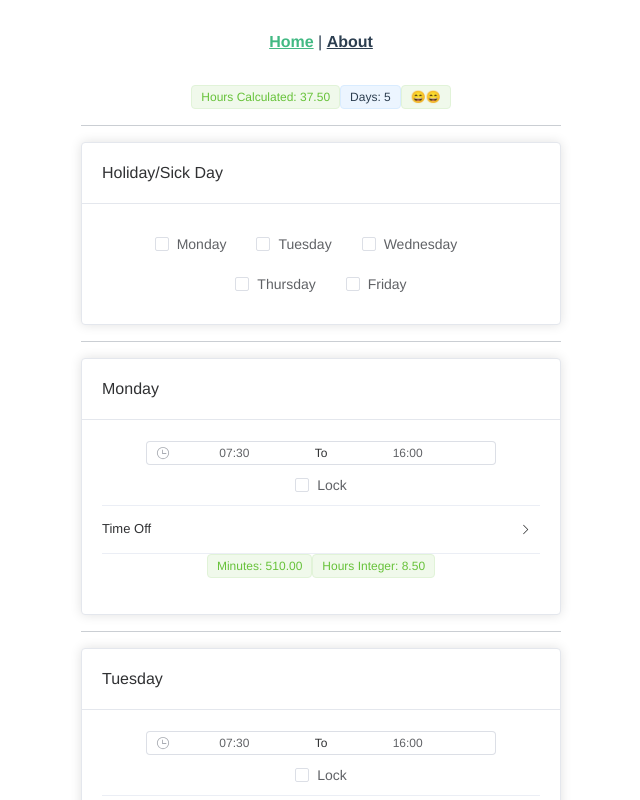
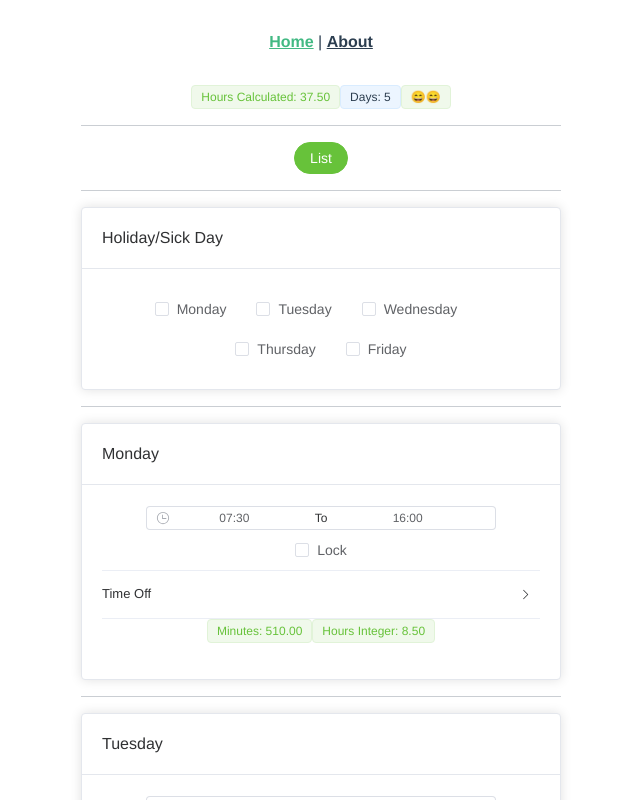
Before and after one commit to zeilmann/timer_helperV3, a Vue app: page / in a window 1280 px wide. Shown: the top 800 px of the page, without its empty margins (319-959 px from the left). Built offline with nearby package versions, Linux system fonts and the light colour scheme.

Commit message:
Version 2.1b - list hours

```diff
--- a/src/views/HomeView.vue
+++ b/src/views/HomeView.vue
@@ -8,6 +8,8 @@
         <el-tag type="sucess">Days: {{ valorrec1 }}</el-tag>
         <el-tag v-if=" totalB.toFixed(2) === '0.00' || totalB.toFixed(2) === '37.50' || totalB.toFixed(2) === '22.50' || totalB.toFixed(2) === '30.00' || totalB.toFixed(2) === '15.00' || totalB.toFixed(2) === '7.50'" type="success">😄😄</el-tag>
         <el-tag v-else type="danger">😭😭</el-tag>
+        <hr>
+        <el-button @click="listahorarios()" type="success" round>List</el-button>
         <hr>
         <el-card shadow="always" class="box-card">
           <template #header>
@@ -247,6 +249,45 @@
   </div>
 
 
+
+  <el-dialog
+    v-model="dialogVisible"
+    title="Message"
+    width="30%"
+    :before-close="handleClose"
+  >
+    <span>Week Hours</span>
+    <template #footer>
+        <hr>
+        <span>Mon: </span>
+        <span>In: {{this.JuncSegunda_1}}</span>
+        <span> Out: {{this.JuncSegunda_2}}</span>
+        <hr>
+        <span>Tue: </span>
+        <span>In: {{this.JuncTerca_1}}</span>
+        <span> Out: {{this.JuncTerca_2}}</span>
+        <hr>
+        <span>Wed: </span>
+        <span>In: {{this.JuncQuarta_1}}</span>
+        <span> Out: {{this.JuncQuarta_2}}</span>
+        <hr>
+        <span>Thu: </span>
+        <span>In: {{this.JuncQuinta_1}}</span>
+        <span> Out: {{this.JuncQuinta_2}}</span>
+        <hr>
+        <span>Fri: </span>
+        <span>In: {{this.JuncSexta_1}}</span>
+        <span> Out: {{this.JuncSexta_2}}</span>
+        <hr>
+
+
+        <el-button type="primary" @click="dialogVisible = false">
+          Confirm
+        </el-button>
+
+    </template>
+  </el-dialog>
+
 </template>
 
 <script>
@@ -291,6 +332,18 @@ export default {
       totalTopM1: 0,
       valorrec1: 5,
       totalC: 42.5,
+      dialogVisible: false,
+      JuncSegunda_1 : "00:00",
+      JuncSegunda_2 : "00:00",
+      JuncTerca_1 : "00:00",
+      JuncTerca_2 : "00:00",
+      JuncQuarta_1 : "00:00",
+      JuncQuarta_2 : "00:00",
+      JuncQuinta_1 : "00:00",
+      JuncQuinta_2 : "00:00",
+      JuncSexta_1 : "00:00",
+      JuncSexta_2 : "00:00",
+
 
 
     };
@@ -298,6 +351,141 @@ export default {
 
   methods: {
 
+    listahorarios(){
+
+      this.dialogVisible = true
+       //MONDAY
+       if (this.SickDay[0] === true) {
+        this.JuncSegunda_1 = "Holidays/Sick"
+        this.JuncSegunda_2 = "Holidays/Sick"
+       }else{
+
+        var Segunda_list_1 = moment(this.monday[0]);
+        let horaSegunda1_l = moment(Segunda_list_1).format('H');
+        let minutoSegunda1_l= moment(Segunda_list_1).format('m');
+        horaSegunda1_l = this.funcaoColocaZero(horaSegunda1_l)
+        minutoSegunda1_l = this.funcaoColocaZero(minutoSegunda1_l)
+
+        this.JuncSegunda_1 = horaSegunda1_l + ":" + minutoSegunda1_l
+
+
+        var Segunda_list_2 = moment(this.monday[1]);
+        let horaSegunda2_l = moment(Segunda_list_2).format('H');
+        let minutoSegunda2_l = moment(Segunda_list_2).format('m');
+        horaSegunda2_l = this.funcaoColocaZero(horaSegunda2_l)
+        minutoSegunda2_l = this.funcaoColocaZero(minutoSegunda2_l)
+
+        this.JuncSegunda_2 = horaSegunda2_l + ":" + minutoSegunda2_l
+      }
+
+        //TERCA
+        if (this.SickDay[1] === true) {
+        this.JuncTerca_1 = "Holidays/Sick"
+        this.JuncTerca_2 = "Holidays/Sick"
+       }else{
+        var Terca_list_1 = moment(this.tuesday[0]);
+        let horaTerca1_l = moment(Terca_list_1).format('H');
+        let minutoTerca1_l= moment(Terca_list_1).format('m');
+        horaTerca1_l = this.funcaoColocaZero(horaTerca1_l)
+        minutoTerca1_l = this.funcaoColocaZero(minutoTerca1_l)
+
+       this.JuncTerca_1 = horaTerca1_l + ":" + minutoTerca1_l
+
+
+        var Terca_list_2 = moment(this.tuesday[1]);
+        let horaTerca2_l = moment(Terca_list_2).format('H');
+        let minutoTerca2_l= moment(Terca_list_2).format('m');
+        horaTerca2_l = this.funcaoColocaZero(horaTerca2_l)
+        minutoTerca2_l = this.funcaoColocaZero(minutoTerca2_l)
+
+        this.JuncTerca_2 = horaTerca2_l + ":" + minutoTerca2_l
+       }
+
+        // QUARTA
+
+        if (this.SickDay[2] === true) {
+        this.JuncQuarta_1 = "Holidays/Sick"
+        this.JuncQuarta_2 = "Holidays/Sick"
+       }else{
+
+        var Quarta_list_1 = moment(this.wednesday[0]);
+        let horaQuarta1_l = moment(Quarta_list_1).format('H');
+        let minutoQuarta1_l= moment(Quarta_list_1).format('m');
+        horaQuarta1_l = this.funcaoColocaZero(horaQuarta1_l)
+        minutoQuarta1_l = this.funcaoColocaZero(minutoQuarta1_l)
+
+       this.JuncQuarta_1 = horaQuarta1_l + ":" + minutoQuarta1_l
+
+
+        var Quarta_list_2 = moment(this.wednesday[1]);
+        let horaQuarta2_l = moment(Quarta_list_2).format('H');
+        let minutoQuarta2_l= moment(Quarta_list_2).format('m');
+        horaQuarta2_l = this.funcaoColocaZero(horaQuarta2_l)
+        minutoQuarta2_l = this.funcaoColocaZero(minutoQuarta2_l)
+
+        this.JuncQuarta_2 = horaQuarta2_l + ":" + minutoQuarta2_l
+       }
+
+        //QUINTA
+
+        if (this.SickDay[3] === true) {
+        this.JuncQuinta_1 = "Holidays/Sick"
+        this.JuncQuinta_2 = "Holidays/Sick"
+       }else{
+
+        var Quinta_list_1 = moment(this.thursday[0]);
+        let horaQuinta1_l = moment(Quinta_list_1).format('H');
+        let minutoQuinta1_l= moment(Quinta_list_1).format('m');
+        horaQuinta1_l = this.funcaoColocaZero(horaQuinta1_l)
+        minutoQuinta1_l = this.funcaoColocaZero(minutoQuinta1_l)
+
+       this.JuncQuinta_1 = horaQuinta1_l + ":" + minutoQuinta1_l
+
+
+        var Quinta_list_2 = moment(this.thursday[1]);
+        let horaQuinta2_l = moment(Quinta_list_2).format('H');
+        let minutoQuinta2_l= moment(Quinta_list_2).format('m');
+        horaQuinta2_l = this.funcaoColocaZero(horaQuinta2_l)
+        minutoQuinta2_l = this.funcaoColocaZero(minutoQuinta2_l)
+
+        this.JuncQuinta_2 = horaQuinta2_l + ":" + minutoQuinta2_l
+       }
+
+        //SEXTA
+
+        if (this.SickDay[4] === true) {
+        this.JuncSexta_1 = "Holidays/Sick"
+        this.JuncSexta_2 = "Holidays/Sick"
+       }else{
+
+        var Sexta_list_1 = moment(this.friday[0]);
+        let horaSexta1_l = moment(Sexta_list_1).format('H');
+        let minutoSexta1_l= moment(Sexta_list_1).format('m');
+        horaSexta1_l = this.funcaoColocaZero(horaSexta1_l)
+        minutoSexta1_l = this.funcaoColocaZero(minutoSexta1_l)
+
+       this.JuncSexta_1 = horaSexta1_l + ":" + minutoSexta1_l
+
+
+        var Sexta_list_2 = moment(this.friday[1]);
+        let horaSexta2_l = moment(Sexta_list_2).format('H');
+        let minutoSexta2_l= moment(Sexta_list_2).format('m');
+        horaSexta2_l = this.funcaoColocaZero(horaSexta2_l)
+        minutoSexta2_l = this.funcaoColocaZero(minutoSexta2_l)
+
+        this.JuncSexta_2 = horaSexta2_l + ":" + minutoSexta2_l
+       }
+    },
+
+    funcaoColocaZero(paramsCzero){
+      if (paramsCzero.length === 1){
+
+        return paramsCzero = "0" + paramsCzero
+
+      }else{
+        return paramsCzero
+      }
+    },
 
 
     exibirhorariosMonday(params) {
@@ -552,6 +740,7 @@ export default {
       totalM = 2550 - totalTopM
       this.totalB = this.totalh - this.valorrec1
 
+
       if (parseInt(this.testem) != parseFloat(this.testem) || parseInt(this.testet) != parseFloat(this.testet) || parseInt(this.testew) != parseFloat(this.testew) || parseInt(this.testett) != parseFloat(this.testett) || parseInt(this.testef) != parseFloat(this.testef)) {
         this.$message({
           message: 'You need to add minutes until everything turns green!',
```
Also changed, not shown: 1 other file (tests, documents, lock files or other folders).
